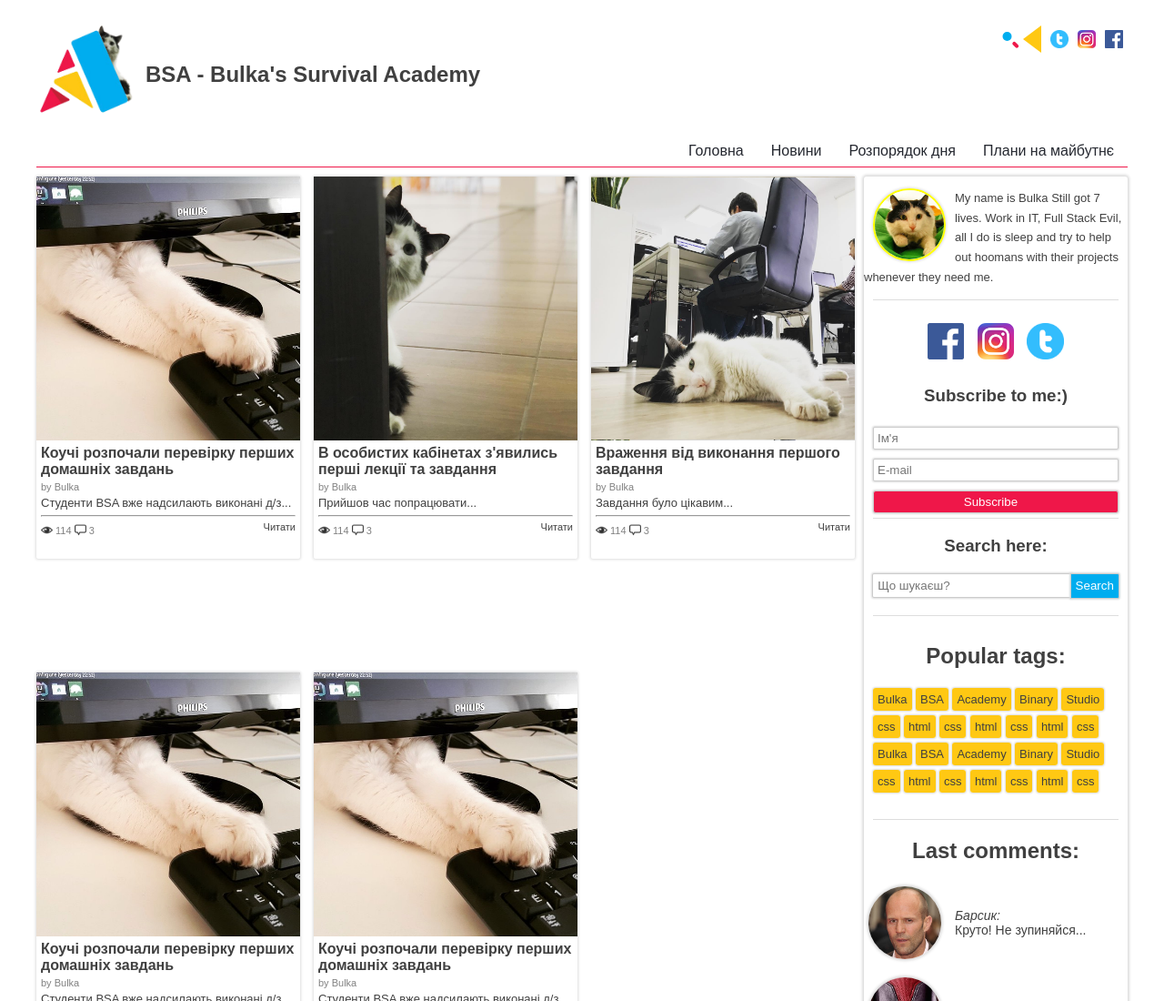
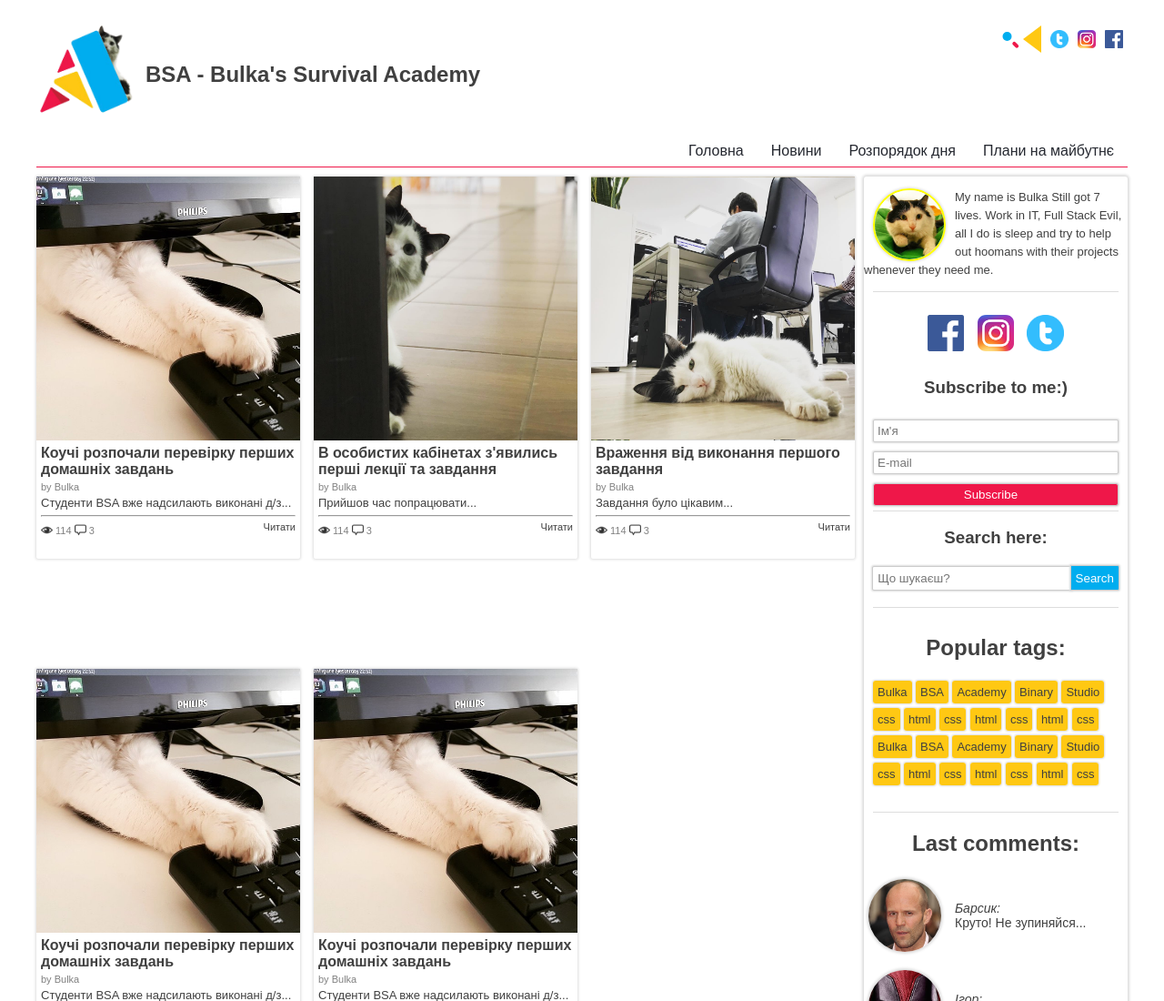
Before and after one commit to igorjv123/task-1, a plain HTML site: page index.html in a window 1280 px wide. Shown: the top 1100 px of the page at 91% size. Drawn offline with Linux system fonts and the light colour scheme.

Commit message:
Update aside.css

```diff
--- a/aside.css
+++ b/aside.css
@@ -5,7 +5,7 @@
     border-radius:3px;
 }
 .aside-author{
-    line-height:1.67em;
+    line-height:20px;
     font-size: 13px;
     color:  #404040;
 
```
